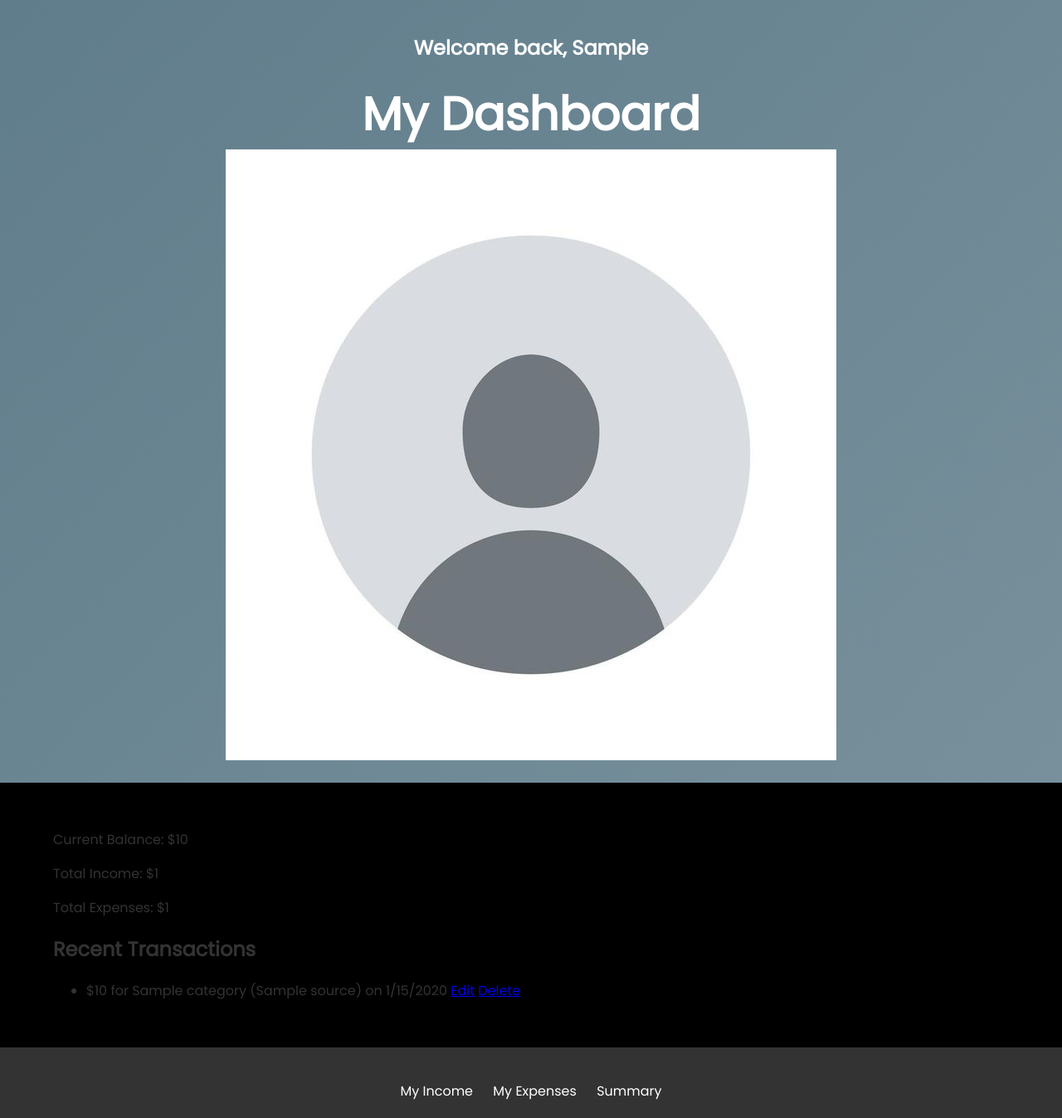
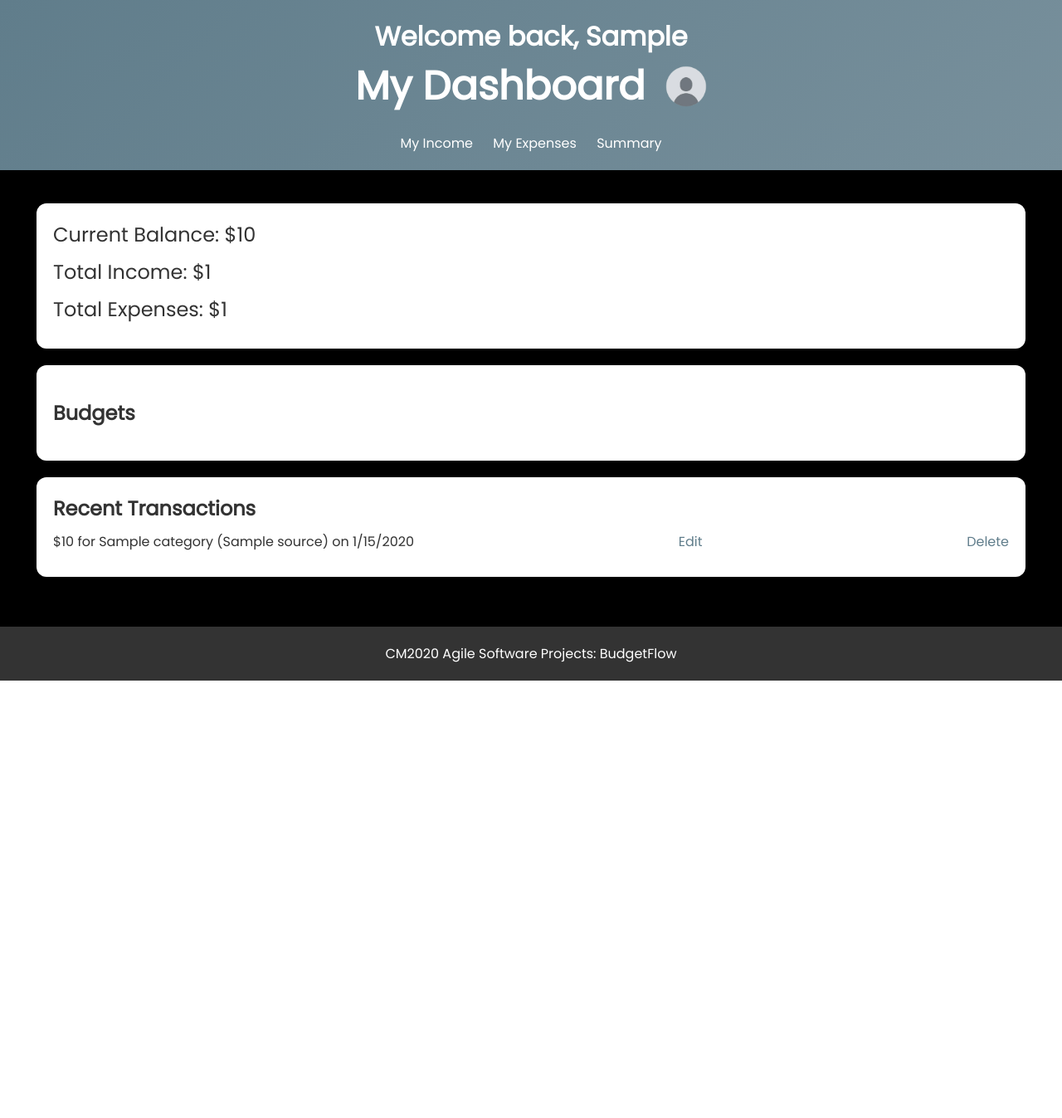
Before and after one commit to cm2020-agile-team-16/cm2020-agile-project, a Node server app: template src/views/dashboard.ejs in a window 1280 px wide. Shown: the whole page at 83% size. After the commit the page ends 820 px from the top, so only its background shows below. Run offline with Node 20, Linux system fonts and the light colour scheme; the template is opened without the code that fills it: most values are stand-ins (such as "Sample title", 1, 10 or a date in 2020); some libraries are stand-ins or nearby versions.

```diff
--- a/src/index.js
+++ b/src/index.js
@@ -5,12 +5,18 @@
 
 // Set up express, bodyparser and EJS
 const express = require('express');
+const session = require('express-session');
 const app = express();
 const port = 3000;
 var bodyParser = require("body-parser");
 app.use(bodyParser.urlencoded({ extended: true }));
 app.set('view engine', 'ejs'); // set the app to use ejs for rendering
 app.use(express.static(__dirname + '/public')); // set location of static files
+app.use(session({
+    secret: 'secret_key',
+    resave: false,
+    saveUninitialized: true, // Set to true if using HTTPS
+}));
 
 // Set up SQLite
 // Items in the global namespace are accessible throught out the node application
--- a/src/package.json
+++ b/src/package.json
@@ -17,6 +17,7 @@
     "body-parser": "^1.20.2",
     "ejs": "^3.1.8",
     "express": "^4.18.2",
+    "express-session": "^1.18.0",
     "sqlite3": "^5.1.2"
   },
   "engines": {
--- a/src/public/styles/dashboard.css
+++ b/src/public/styles/dashboard.css
@@ -1 +1,57 @@
 /* Specific styles for the dashboard page */
+
+.welcome h2 {
+    font-size: 2em;
+    margin: 0;
+}
+
+.intro h1 {
+    font-size: 3em;
+    margin: 0;
+    display: inline-block;
+    vertical-align: middle;
+}
+
+.intro img {
+    width: 50px;
+    height: 50px;
+    border-radius: 50%;
+    margin-left: 20px;
+    vertical-align: middle;
+}
+
+.balance, .budgets, .transactions {
+    background: white;
+    padding: 20px;
+    margin-bottom: 20px;
+    border-radius: 12px;
+    box-shadow: 0 4px 8px rgba(0, 0, 0, 0.1);
+}
+
+.balance p, .transactions h2 {
+    font-size: 1.5em;
+    margin: 0 0 10px 0;
+}
+
+.transactions ul {
+    list-style: none;
+    padding: 0;
+    margin: 0;
+}
+
+.transactions li {
+    margin-bottom: 10px;
+    display: flex;
+    justify-content: space-between;
+    align-items: center;
+}
+
+.transactions a {
+    color: #607D8B;
+    text-decoration: none;
+    margin-left: 10px;
+}
+
+.transactions a:hover {
+    text-decoration: underline;
+}
--- a/src/public/styles/general.css
+++ b/src/public/styles/general.css
@@ -65,8 +65,6 @@ main > div p {
     margin: 10px 0;
 }
 
-
-
 footer {
     background-color: #333;
     color: white;
@@ -88,7 +86,26 @@ footer p {
     margin: 0;
 }
 
+/* Hide mobile links by default */
+.mobile.links {
+    display: none;
+}
+
+/* Show desktop links by default */
+.desktop.links {
+    display: block;
+}
+
 @media (max-width: 768px) {
+    /* Hide desktop links on small screens */
+    .desktop.links {
+        display: none;
+    }
+
+    /* Show mobile links on small screens */
+    .mobile.links {
+        display: block;
+    }
 
     header h1 {
         font-size: 2em;
--- a/src/views/dashboard.ejs
+++ b/src/views/dashboard.ejs
@@ -1,12 +1,17 @@
 <!DOCTYPE html>
 <html lang="en">
+
 <head>
     <meta charset="UTF-8">
+    <meta name="viewport" content="width=device-width, initial-scale=1.0">
+    <!-- TAB TITLE -->
     <title>Dashboard - <%= app_name %></title>
+    <!-- LINK TO STYLESHEETS / GOOGLE FONTS -->
     <link rel="stylesheet" href="/styles/general.css">
     <link rel="stylesheet" href="/styles/dashboard.css">
     <link href="https://fonts.googleapis.com/css2?family=Poppins" rel="stylesheet">
 </head>
+
 <body>
     <!-- HEADER -->
     <header>
@@ -18,8 +23,19 @@
         <!-- HEADER: Title -->
         <section class="intro container">
             <h1>My Dashboard</h1>
-            <a href="/account/profile"><img src="/assets/images/pfp.jpg" alt="profile picture"></a>
+            <a href="/account/profile"><img src="/assets/images/pfp.png" alt="profile picture"></a>
         </section>
+
+        <!-- HEADER: Links to Webpages (DESKTOP ONLY) -->
+        <section class="desktop links container">
+            <nav>
+                <ul>
+                    <li><a href="/user/income">My Income</a></li>
+                    <li><a href="/user/expense">My Expenses</a></li>
+                    <li><a href="/user/summary">Summary</a></li>
+                </ul>
+            </nav>
+        </div>
     </header>
 
     <!-- MAIN -->
@@ -33,7 +49,7 @@
 
         <!-- MAIN: Budgets -->
         <section class="budgets container">
-
+            <h2>Budgets</h2>
         </section>
 
         <!-- MAIN: Recent Transactions -->
@@ -54,9 +70,10 @@
         </section>
     </main>
 
+    <!-- FOOTER -->
     <footer>
-        <!-- FOOTER: Links to webpages -->
-        <div class="links container">
+        <!-- FOOTER: Links to Webpages (MOBILE ONLY) -->
+        <div class="mobile links container">
             <nav>
                 <ul>
                     <li><a href="/user/income">My Income</a></li>
@@ -65,6 +82,11 @@
                 </ul>
             </nav>
         </div>
+
+        <!-- FOOTER: About -->
+        <div class="about container">
+            <p>CM2020 Agile Software Projects: <%= app_name %></p>
+        </div>
     </footer>
 </body>
 </html>
--- a/src/views/home.ejs
+++ b/src/views/home.ejs
@@ -47,13 +47,13 @@
         </section>
     </main>
 
-
     <!-- FOOTER -->
     <footer>
-        <!-- FOOTER: Rights -->
-        <div class="rights container">
+        <!-- FOOTER: About -->
+        <div class="about container">
             <p>CM2020 Agile Software Projects: <%= app_name %></p>
         </div>
     </footer>
+
 </body>
 </html>
```
Also changed, not shown: src/db_schema.sql (+67 -42 lines), src/routes/account.js (+18 -13 lines), src/routes/user.js (+126 -118 lines), src/views/login.ejs (+11 -6 lines), src/public/assets/images/pfp.png (added), 1 other file.
